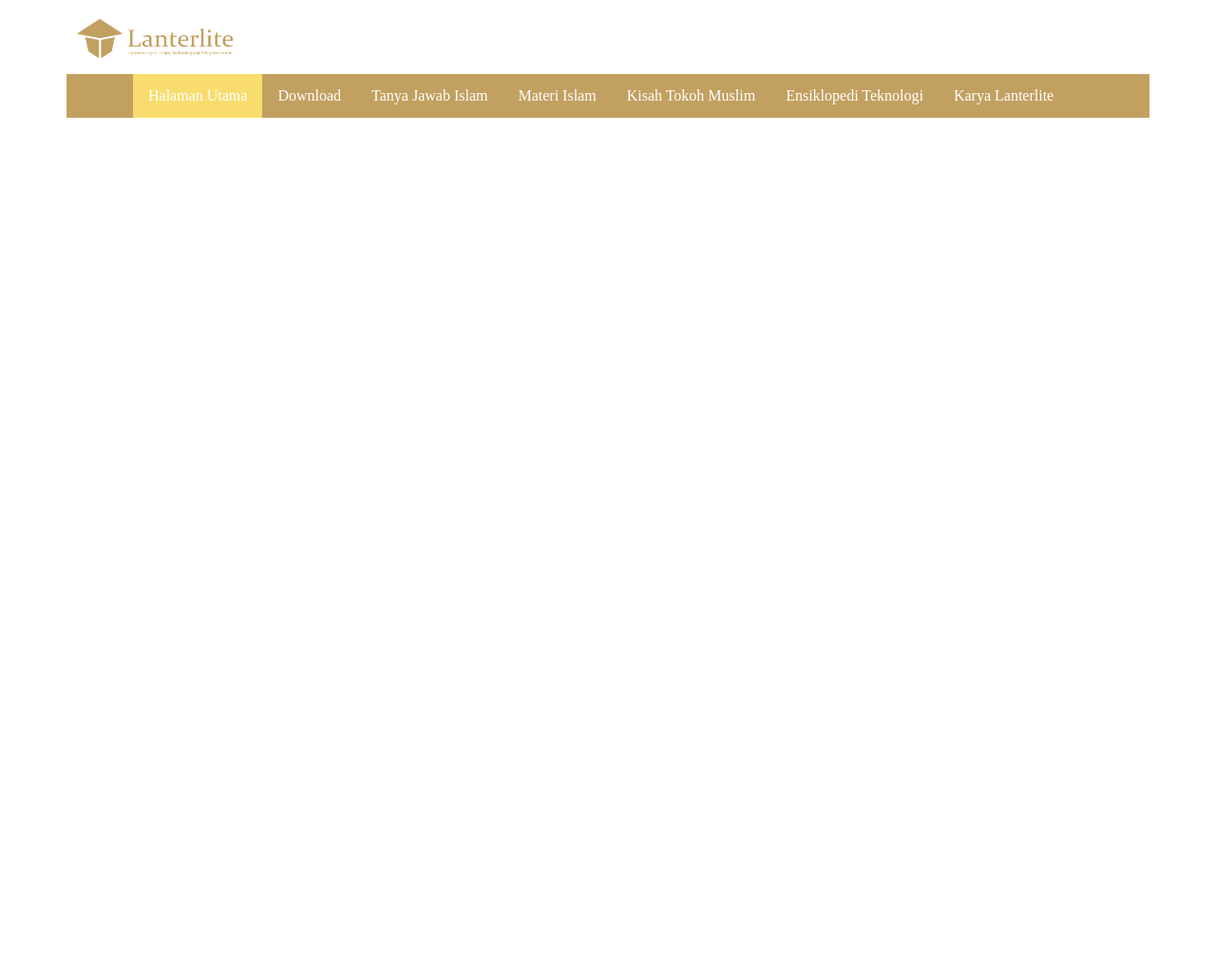
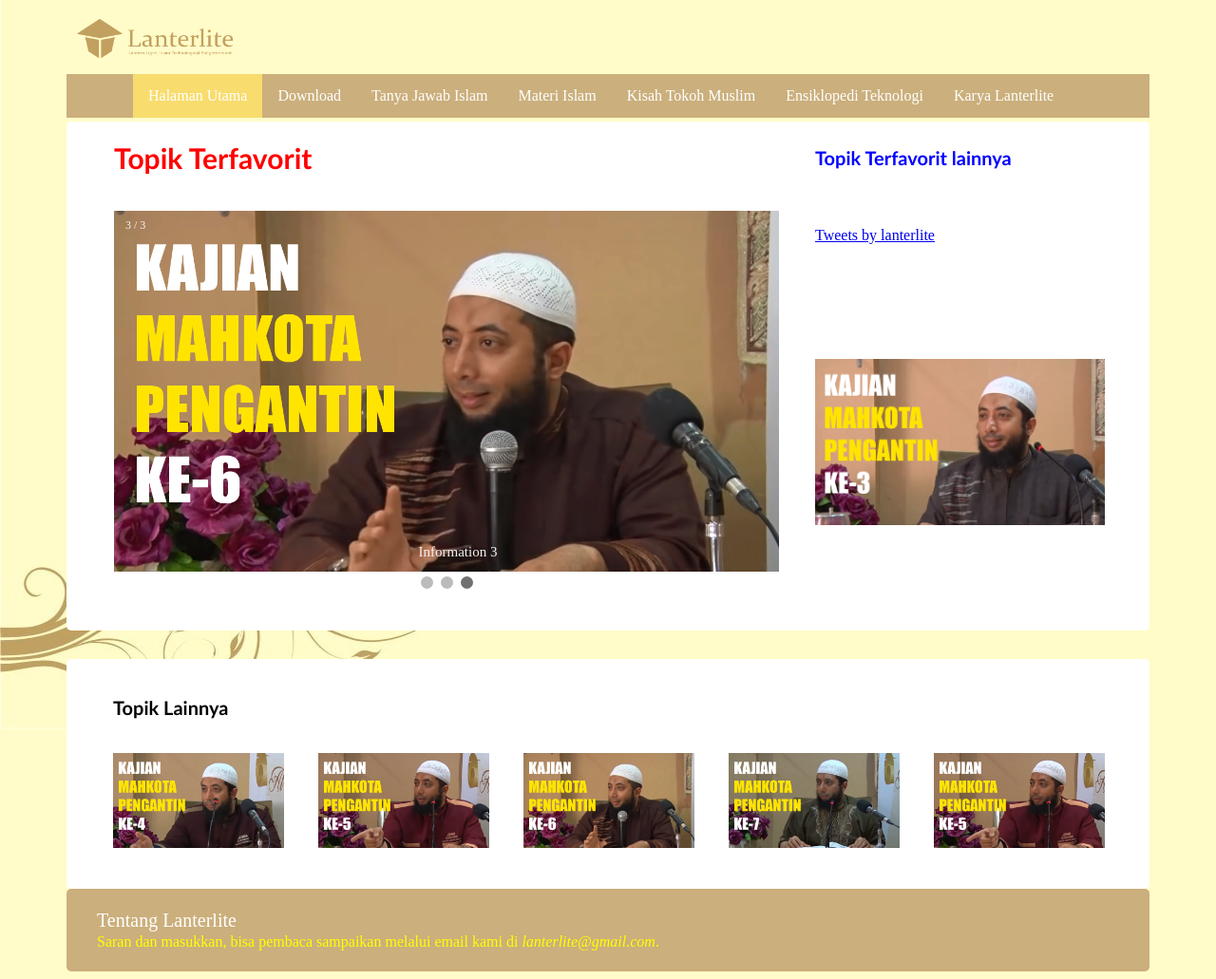
Before and after one commit to Lanterlite/lanterlite.site, a Flask app: page / in a window 1280 px wide. Shown: the whole page at 95% size. Before the commit the page ends 124 px from the top, so only its background shows below. Run offline with Flask 2, Linux system fonts and the light colour scheme; some libraries are stand-ins or nearby versions.

Commit message:
max-width implementation

```diff
--- a/LanterliteApp.py
+++ b/LanterliteApp.py
@@ -1,12 +1,44 @@
 from flask import Flask, render_template
 from flask_bootstrap import Bootstrap
+from flask import request
 
 app = Flask(__name__)
-Bootstrap(app)
+# Bootstrap(app)
+app.static_folder = 'static'
 
 @app.route('/')
 def index():
-    return render_template('bootstrap_index.html')
+    return render_template('index.html')
+    # return render_template('bootstrap_index.html')
 
-if __name__ == '__main__':
-	app.run(debug=True)
+# if __name__ == '__main__':
+	# app.run(debug=True)
+
+import os
+# def dated_url_for(endpoint, **values):
+    # if endpoint == 'static':
+        # filename = values.get('filename', None)
+        # if filename:
+            # file_path = os.path.join(app.root_path,
+                                     # app.static_path, filename)
+            # values['q'] = int(os.stat(file_path).st_mtime)
+    # return url_for(endpoint, **values)
+
+
+@app.url_defaults
+def hashed_static_file(endpoint, values):
+    if 'static' == endpoint or endpoint.endswith('.static'):
+        filename = values.get('filename')
+        if filename:
+            blueprint = request.blueprint
+            if '.' in endpoint:  # blueprint
+                blueprint = endpoint.rsplit('.', 1)[0]
+
+            static_folder = app.static_folder
+           # use blueprint, but dont set `static_folder` option
+            if blueprint and app.blueprints[blueprint].static_folder:
+                static_folder = app.blueprints[blueprint].static_folder
+
+            fp = os.path.join(static_folder, filename)
+            if os.path.exists(fp):
+                values['_'] = int(os.stat(fp).st_mtime)
--- a/static/css/navbar.css
+++ b/static/css/navbar.css
@@ -17,11 +17,13 @@
 }
 ul {
     list-style-type: none;
+	width:1070px;
+	max-width:1070px;
     margin: 0;
     padding-left: 70px;
     overflow: hidden;
-	background-color: rgb(194,160,96);
-/*    background-color: rgb(244, 242, 179);*/
+	background-color: rgb(203, 175, 124);
+    /* background-color: rgb(244, 242, 179); */
 }
 
 li {
@@ -70,8 +72,7 @@ li.dropdown {
     display: block;
 }
 
-/*
+
 .active {
-    background-color: rgb(248, 220, 109);)
+	background-color: rgb(248, 220, 109);
 }
-*/
--- a/static/css/style.css
+++ b/static/css/style.css
@@ -68,6 +68,7 @@
 	width: 1000px;
 	border-color: #FFFFFF;
 	background-color: rgb(203, 175, 124);
+	/* background-color: rgb(203, 175, 124); */
 	border-radius: 5px;
 	margin-left: auto;
 	margin-right: auto;
--- a/templates/bootstrap_index.html
+++ b/templates/bootstrap_index.html
@@ -7,7 +7,10 @@
 	<link rel=stylesheet type=text/css href="{{ url_for('static', filename='css/style.css') }}">
 {% endblock %}
 
-{% block content %}
+
+{% block navbar %}
+	<!-- LOGO AND NAVBAR -->
+	<body background="{{ url_for('static', filename='images/bgimage.jpg') }}">
 	<div id="label">
 		<img src="{{ url_for('static', filename='images/blog-header.png') }}" style="height:70px; width:200px;"/>
 	</div>
@@ -55,7 +58,95 @@
 			</div>
 			</li>
 		</ul>
-	</div>{% endblock %}
+	</div>
+	<!-- END: LOGO AND NAVBAR -->
+{% endblock %}
+
+{% block content %}
+
+
+	<div id="home-post">
+		<table cellpadding="18px">
+		<thead>
+		<tr>
+			<th rowspan="2"><font color="red" style="font-family:calibri; font-size:30px;">Topik Terfavorit<font></th>
+			<th><font color="blue" style="font-family:calibri; font-size:20px;">Topik Terfavorit lainnya<font></th>
+		</tr>
+		</thead>
+		<tbody>
+		<tr>
+		<td rowspan="2">
+			<div class="slideshow-container">
+				<div class="mySlides fade">
+					<div class="numbertext">1 / 3</div>
+					<img src="{{ url_for('static', filename='images/mp04.png') }}" style="height:380px; width:700px;"/>
+					<div class="text">Information 1</div>
+				</div>
+
+				<div class="mySlides fade">
+					<div class="numbertext">2 / 3</div>
+					<img src="{{ url_for('static', filename='images/mp05.png') }}" style="height:380px; width:700px;"/>
+					<div class="text">Information 2</div>
+				</div>
+
+				<div class="mySlides fade">
+					<div class="numbertext">3 / 3</div>
+					<img src="{{ url_for('static', filename='images/mp06.png') }}" style="height:380px; width:700px;"/>
+					<div class="text">Information 3</div>
+				</div>
+			</div>
+			<div style="text-align:center">
+				<span class="dot"></span>
+				<span class="dot"></span>
+				<span class="dot"></span>
+			</div>
+		</td>
+			<td><a class="twitter-timeline" data-width="300" data-height="400" data-dnt="true" data-theme="dark" data-link-color="#2B7BB9" href="https://twitter.com/lanterlite">Tweets by lanterlite</a> <script async src="//platform.twitter.com/widgets.js" charset="utf-8"></script>
+			</td>
+		</tr>
+		<tr>
+			<td><img src="{{ url_for('static', filename='images/mp03.png') }}" style="height:175px; width:305px;"/></td>
+		</tr>
+		</tbody>
+		</table>
+	</div>
+
+	<div id="home-post-bottom">
+		<table cellpadding="17px">
+		<thead>
+		<tr>
+			<th rowspan="5"><font color="black" style="font-family:calibri; font-size:20px;">Topik Lainnya<font></th>
+		</tr>
+		</thead>
+		<tbody>
+		<tr>
+			<td><img src="{{ url_for('static', filename='images/mp04.png') }}" style="height:100px; width:180px;"/></td>
+			<td><img src="{{ url_for('static', filename='images/mp05.png') }}" style="height:100px; width:180px;"/></td>
+			<td><img src="{{ url_for('static', filename='images/mp06.png') }}" style="height:100px; width:180px;"/></td>
+			<td><img src="{{ url_for('static', filename='images/mp07.png') }}" style="height:100px; width:180px;"/></td>
+			<td><img src="{{ url_for('static', filename='images/mp05.png') }}" style="height:100px; width:180px;"/></td>
+		</tr>
+		</tbody>
+		</table>
+	</div>
+
+		<!-- FOOTER -->
+		<div id="home-post-footer">
+			<table cellpadding="0px">
+			<thead>
+			<tr>
+				<td rowspan="5"><font color="white" style="font-family:Constantia; font-size:20px;">Tentang Lanterlite<font></td>
+			</tr>
+			</thead>
+			<tbody>
+			<tr>
+				<td><font color=#FFFF00 style="font-family:Constantia;">Saran dan masukkan, bisa pembaca sampaikan melalui email kami di <i>lanterlite@gmail.com</i>.</font></td>
+			</tr>
+			</tbody>
+			</table>
+		</div>
+		<!-- END: FOOTER -->
+{% endblock %}
 
 {% block scripts %}
 	<script>
--- a/templates/index.html
+++ b/templates/index.html
@@ -6,7 +6,6 @@
 
 	<meta name="viewport" content="width=device-width, initial-scale=1">
 
-	<!-- LOGO AND NAVBAR -->
 	<body background="{{ url_for('static', filename='images/bgimage.jpg') }}">
 	<div id="label">
 		<img src="{{ url_for('static', filename='images/blog-header.png') }}" style="height:70px; width:200px;"/>
@@ -56,7 +55,6 @@
 			</li>
 		</ul>
 	</div>
-	<!-- END: LOGO AND NAVBAR -->
 
 	<div id="home-post">
 		<table cellpadding="18px">
@@ -123,7 +121,6 @@
 		</table>
 	</div>
 
-		<!-- FOOTER -->
 		<div id="home-post-footer">
 			<table cellpadding="0px">
 			<thead>
@@ -138,10 +135,8 @@
 			</tbody>
 			</table>
 		</div>
-		<!-- END: FOOTER -->
 
-	<!-- SLIDE SHOW SCRIPT -->
-	<script>
+		<script>
 		var slideIndex = 0;
 		showSlides();
 
@@ -159,10 +154,30 @@
 			}
 			slides[slideIndex-1].style.display = "block";
 			dots[slideIndex-1].className += " active";
-			setTimeout(showSlides, 3000); // Change image every 2 seconds
+			setTimeout(showSlides, 3000);
 		}
 	</script>
-	<!-- END: SLIDE SHOW SCRIPT -->
+<script type="text/javascript">
+function hscrollbar() {
+    /* First, we need the horizontal scroll position of the viewer's display,
+       but there are different ways to call it in JS depending on browser.
+       I'm using the if/else shorthand notation to detect if a call is legit:
+       somevar = (statement) ? statement_true_value : statement_false_value */
+    var left =
+        /* window.pageXOffset should work for most recent browsers: */
+        window.pageXOffset ? window.pageXOffset :
+        /* If it DOESN'T, let's try this: */
+        document.documentElement.scrollLeft ? document.documentElement.scrollLeft :
+        /* And if THAT didn't work: */
+        document.body.scrollLeft;
+
+    /* Now that we have the horizontal scroll position, set #footpanel's left
+       position to NEGATIVE the value, so it APPEARS to follow the scroll: */
+    document.getElementById('footpanel').style.left = -left;
+}
+window.onscroll = hscrollbar; /* Call the function when the user scrolls */
+window.onresize = hscrollbar; /* Call the function when the window resizes */
+</script>
 
 	</body>
 </html>
```
Also changed, not shown: 1 other file.
